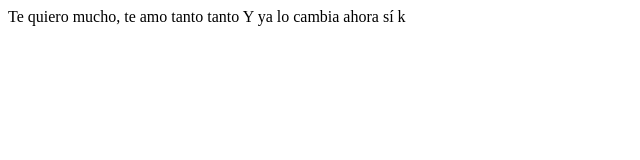
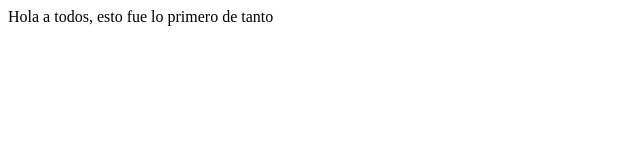
Before and after one commit to sgonzalez3a/ElMejorProyecto, a plain HTML site: page index.html in a window 1280 px wide. Shown: the whole page, without its empty margins (0-640 px from the left). Drawn offline with Linux system fonts and the light colour scheme.

Commit message:
cambios para decir el mensaje personal

```diff
--- a/index.html
+++ b/index.html
@@ -7,8 +7,7 @@
 </head>
 <body>
     <article>
-        Te quiero mucho, te amo tanto tanto
-        Y ya lo cambia ahora sí k
+        Hola a todos, esto fue lo primero de tanto
     </article>
 </body>
 </html>
```
